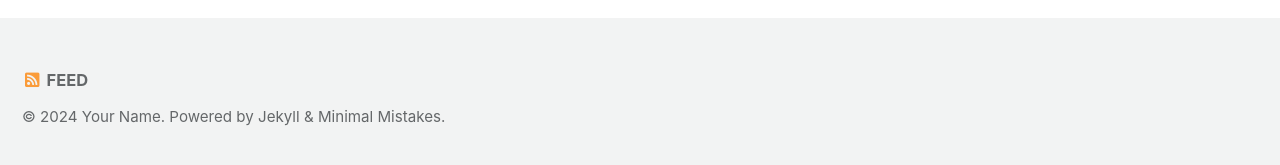
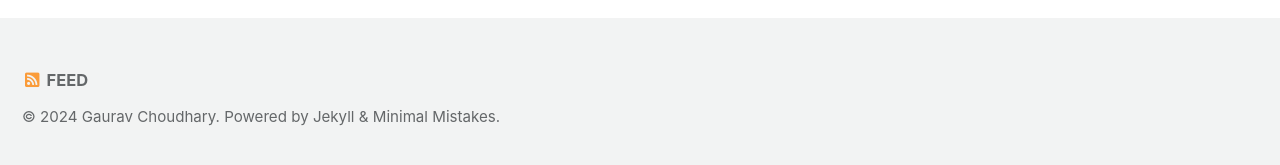
Before and after one commit to gajgaurav/gajgaurav.github.io, a Jekyll site: the page built from index.html, in a window 1280 px wide. Shown: the part 727-892 px from the top of the page. Built offline with Jekyll 4.4.1, drawn with Linux system fonts in a browser that asks for light colours; cached includes are drawn as plain includes; the list of posts is cut into pages by our own code.

Commit message:
Update _config.yml

```diff
--- a/_config.yml
+++ b/_config.yml
@@ -19,8 +19,8 @@ locale                   : "en-IND"
 title                    : "Home"
 title_separator          : "-"
 subtitle                 : # site tagline that appears below site title in masthead
-name                     : "Your Name"
-description              : "An amazing website."
+name                     : "Gaurav Choudhary"
+description              : #
 url                      : # the base hostname & protocol for your site e.g. "https://mmistakes.github.io"
 baseurl                  : # the subpath of your site, e.g. "/blog"
 repository               : # GitHub username/repo-name e.g. "mmistakes/minimal-mistakes"
```
